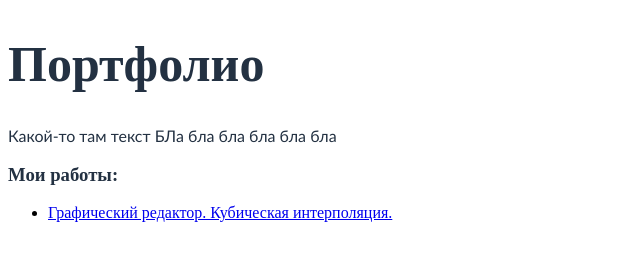
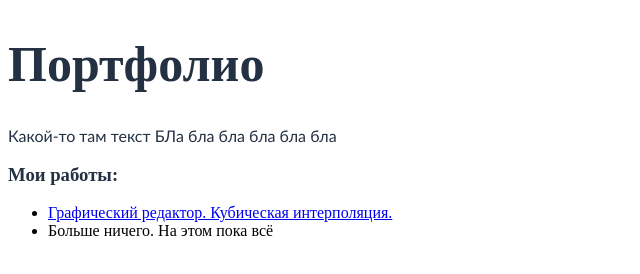
Before and after one commit to belonel/belonel.github.io, a plain HTML site: page index.html in a window 1280 px wide. Shown: the part 86-360 px from the top of the page, without its empty margins (0-640 px from the left). Drawn offline with Linux system fonts and the light colour scheme.

Commit message:
Update index.html

```diff
--- a/index.html
+++ b/index.html
@@ -23,6 +23,7 @@
             <li>
                 <a href="cubeinterpol.html">Графический редактор. Кубическая интерполяция.</a>
             </li>
+            <li>Больше ничего. На этом пока всё</li>
         </ul>
     </body>
 </html>
```
